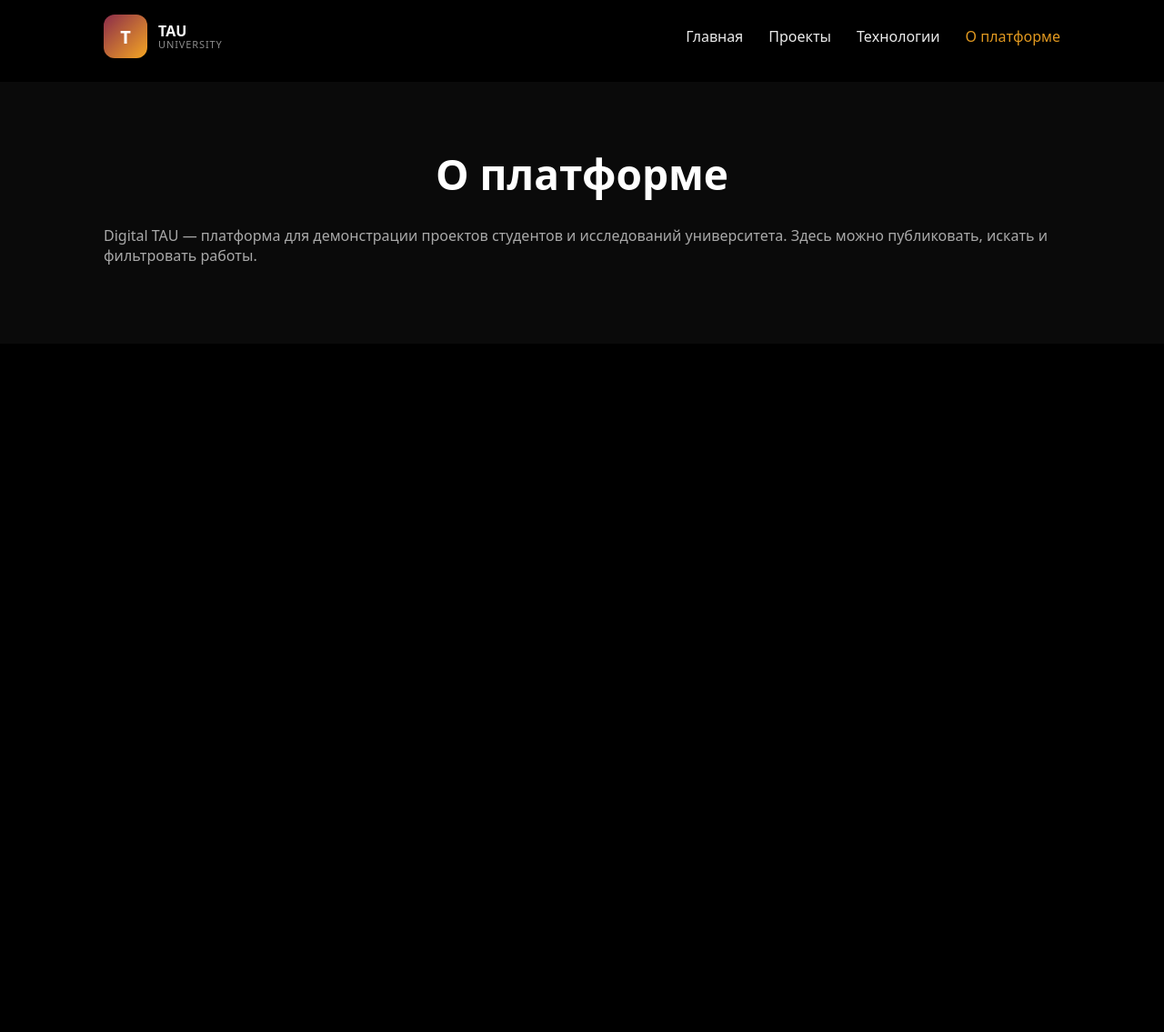
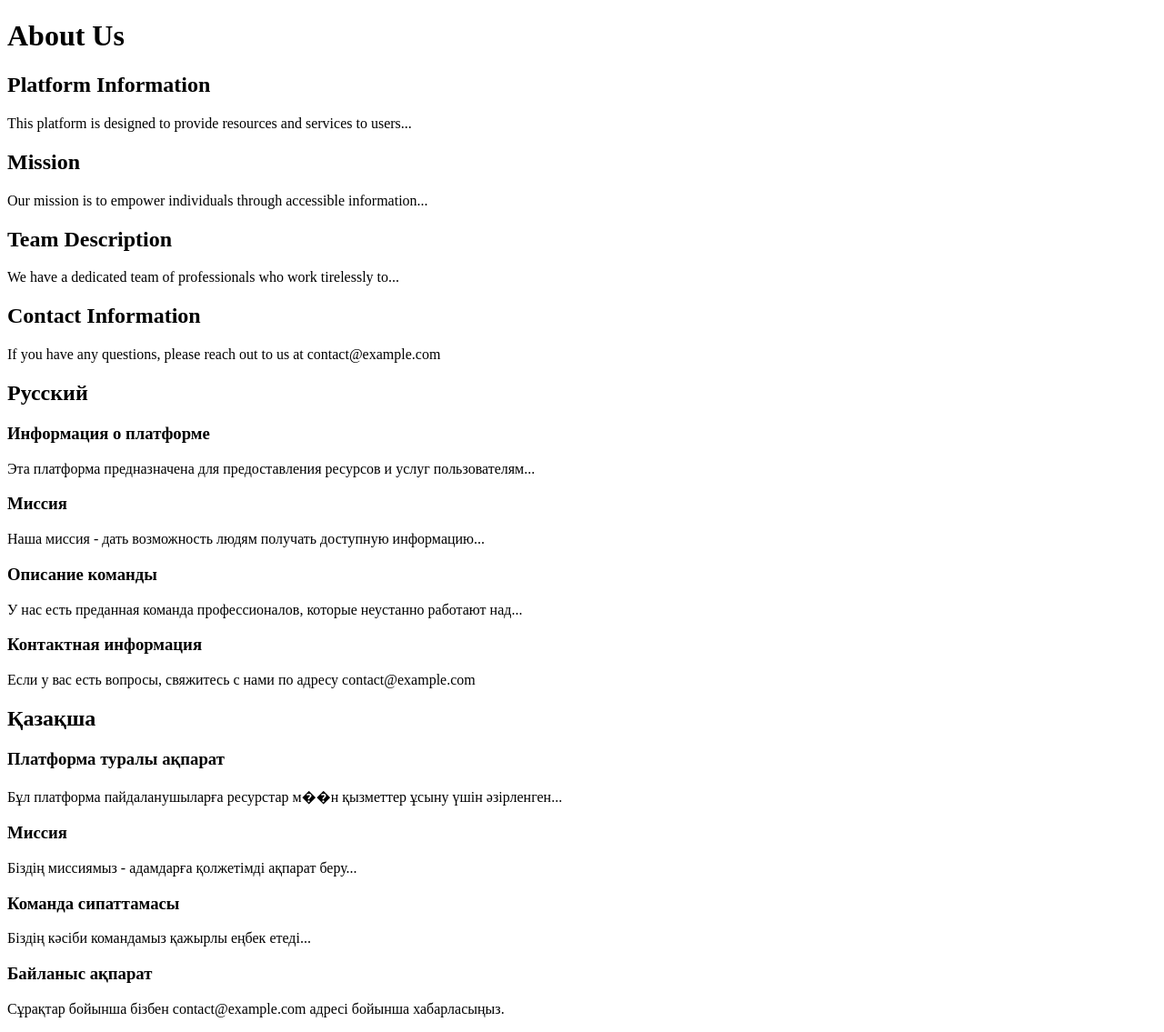
Before and after one commit to exnessinfo16529180-commits/digital-tau, a FastAPI app: page /about in a window 1280 px wide. Shown: the whole page at 91% size. Before the commit the page ends 291 px from the top, so only its background shows below. Run offline with FastAPI, Linux system fonts and the light colour scheme.

Commit message:
Create about.html file with platform information

```diff
--- a/templates/about.html
+++ b/templates/about.html
@@ -1,44 +1,48 @@
-<!doctype html>
-<html lang="ru">
+<!DOCTYPE html>
+<html lang="en">
 <head>
-  <meta charset="utf-8" />
-  <meta name="viewport" content="width=device-width,initial-scale=1" />
-  <title>About | Digital TAU</title>
-  <link rel="stylesheet" href="/static/css/styles.css" />
+    <meta charset="UTF-8">
+    <meta name="viewport" content="width=device-width, initial-scale=1.0">
+    <title>About Us</title>
 </head>
 <body>
+    <h1>About Us</h1>
+    <h2>Platform Information</h2>
+    <p>This platform is designed to provide resources and services to users...</p>
 
-  <header id="header" class="header is-scrolled">
-    <div class="container header__inner">
-      <a class="logo" href="/">
-        <span class="logo__mark">T</span>
-        <span class="logo__text">
-          <span class="logo__title">TAU</span>
-          <span class="logo__sub">UNIVERSITY</span>
-        </span>
-      </a>
+    <h2>Mission</h2>
+    <p>Our mission is to empower individuals through accessible information...</p>
 
-      <nav class="nav nav--desktop">
-        <a href="/" data-i18n="nav.home">Главная</a>
-        <a href="/projects" data-i18n="nav.projects">Проекты</a>
-        <a href="/technologies" data-i18n="nav.technologies">Технологии</a>
-        <a href="/about" data-i18n="nav.about">О платформе</a>
-      </nav>
-    </div>
-  </header>
+    <h2>Team Description</h2>
+    <p>We have a dedicated team of professionals who work tirelessly to...</p>
 
-  <main style="padding-top:90px">
-    <section class="simpleSection">
-      <div class="container">
-        <h2 class="sectionTitle" data-i18n="nav.about">О платформе</h2>
-        <p class="muted">
-          Digital TAU — платформа для демонстрации проектов студентов и исследований университета.
-          Здесь можно публиковать, искать и фильтровать работы.
-        </p>
-      </div>
-    </section>
-  </main>
+    <h2>Contact Information</h2>
+    <p>If you have any questions, please reach out to us at contact@example.com</p>
 
-  <script src="/static/js/app.js"></script>
+    <h2>Русский</h2>
+    <h3>Информация о платформе</h3>
+    <p>Эта платформа предназначена для предоставления ресурсов и услуг пользователям...</p>
+
+    <h3>Миссия</h3>
+    <p>Наша миссия - дать возможность людям получать доступную информацию...</p>
+
+    <h3>Описание команды</h3>
+    <p>У нас есть преданная команда профессионалов, которые неустанно работают над...</p>
+
+    <h3>Контактная информация</h3>
+    <p>Если у вас есть вопросы, свяжитесь с нами по адресу contact@example.com</p>
+
+    <h2>Қазақша</h2>
+    <h3>Платформа туралы ақпарат</h3>
+    <p>Бұл платформа пайдаланушыларға ресурстар м��н қызметтер ұсыну үшін әзірленген...</p>
+
+    <h3>Миссия</h3>
+    <p>Біздің миссиямыз - адамдарға қолжетімді ақпарат беру...</p>
+
+    <h3>Команда сипаттамасы</h3>
+    <p>Біздің кәсіби командамыз қажырлы еңбек етеді...</p>
+
+    <h3>Байланыс ақпарат</h3>
+    <p>Сұрақтар бойынша бізбен contact@example.com адресі бойынша хабарласыңыз.</p>
 </body>
 </html>
```
